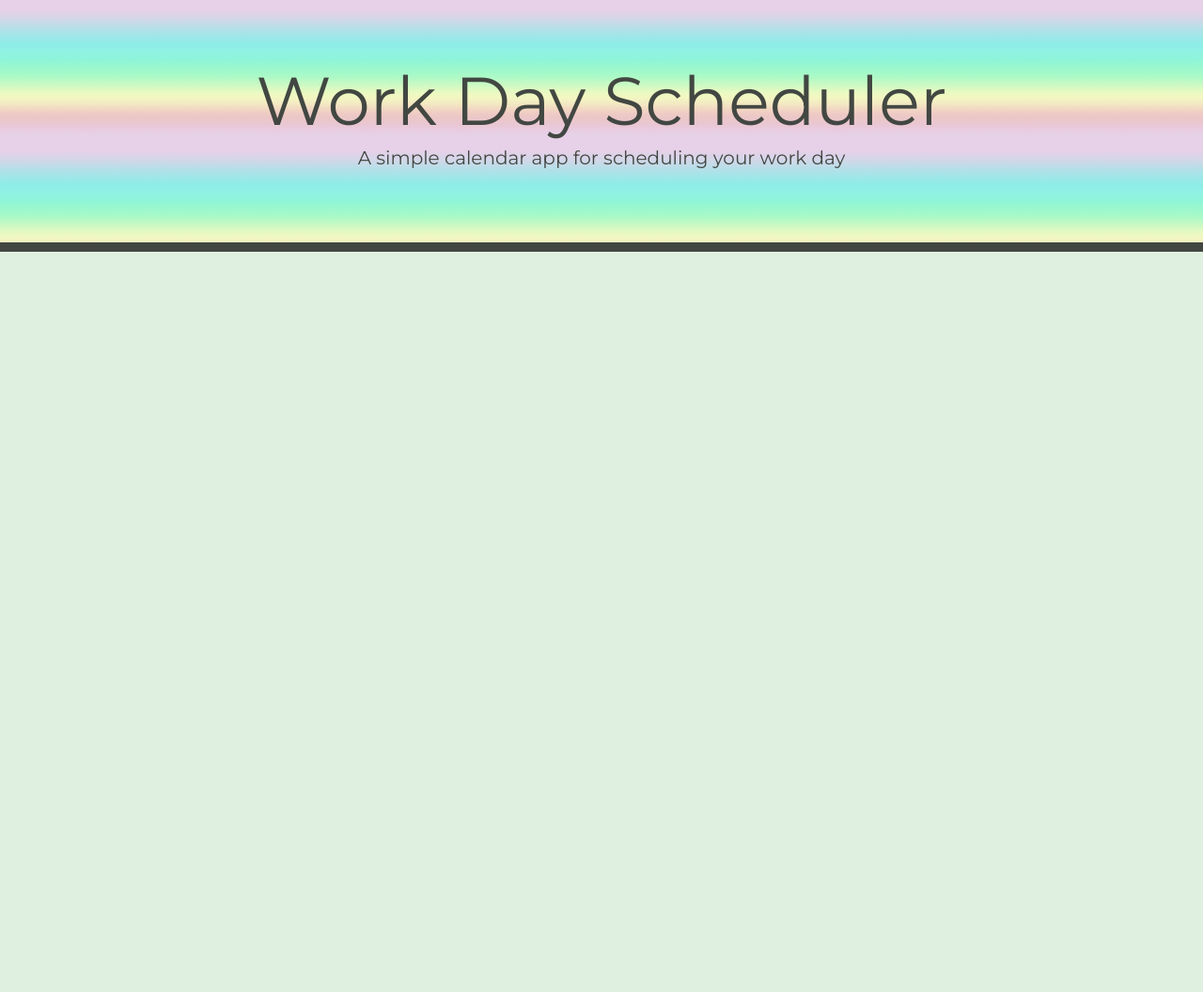
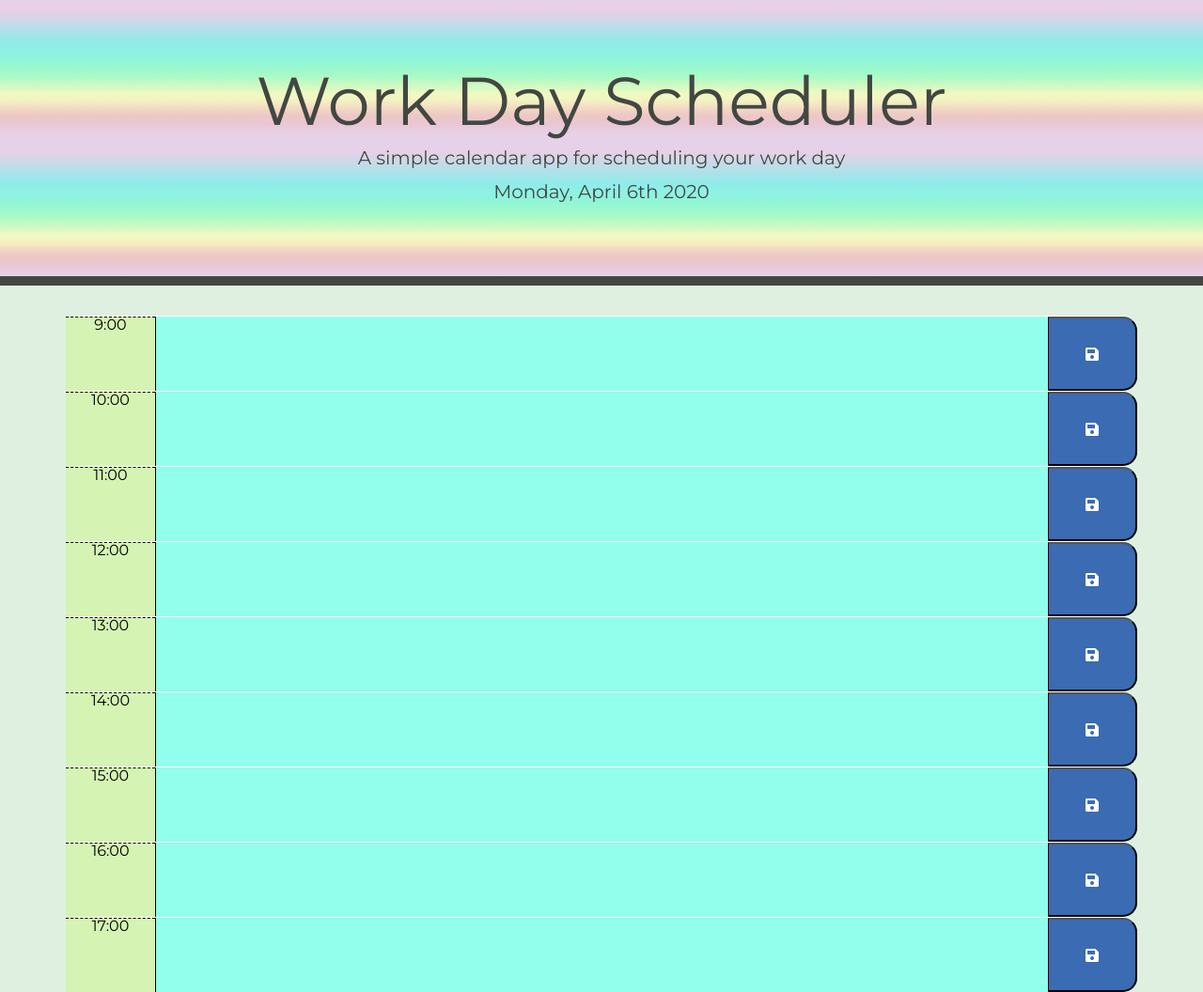
Before and after one commit to laurengarelick/laurengarelick.github.io, a plain HTML site: page HW_5/index.html in a window 1280 px wide. Shown: the whole page at 94% size. Before the commit the page ends 800 px from the top, so only its background shows below. Drawn offline with nearby package versions, Linux system fonts and the light colour scheme; files that its build step writes are made by us from their sources; files whose address does not match are found by name.

Commit message:
added readme and changed file locations

```diff
--- a/HW_5/assets/script.js
+++ b/HW_5/assets/script.js
@@ -47,7 +47,6 @@ $(document).ready(function() {
             var tasks = task.val();
             var tasknum = "tasks" + task.attr("data-task");
             localStorage.setItem(tasknum, tasks);
-            let storedPlans = JSON.parse(localStorage.getItem("storedPlans"));
 
           })
     })
--- a/HW_5/assets/styles.css
+++ b/HW_5/assets/styles.css
@@ -58,7 +58,7 @@ textarea{
 }
 
 .future {
-  background-color: #81c781;
+  background-color: #92ffed;
   color: white;
 }
 
--- a/HW_5/index.html
+++ b/HW_5/index.html
@@ -14,7 +14,7 @@
       crossorigin="anonymous"
     />
     <link href="https://fonts.googleapis.com/css2?family=Montserrat&display=swap" rel="stylesheet">
-    <link rel="stylesheet" href="styles.css"/>
+    <link rel="stylesheet" href="assets/styles.css"/>
     <title>Work Day Scheduler</title>
   </head>
 
@@ -33,6 +33,6 @@
     <script src="https://code.jquery.com/jquery-3.4.1.min.js"></script>
     <script src="https://cdnjs.cloudflare.com/ajax/libs/moment.js/2.24.0/moment.min.js"></script>
     <script src="https://unpkg.com/moment"></script>
-    <script src="script.js"></script>
+    <script src="assets/script.js"></script>
   </body>
 </html>
```
Also changed, not shown: HW_5/assets/README.md (added).
